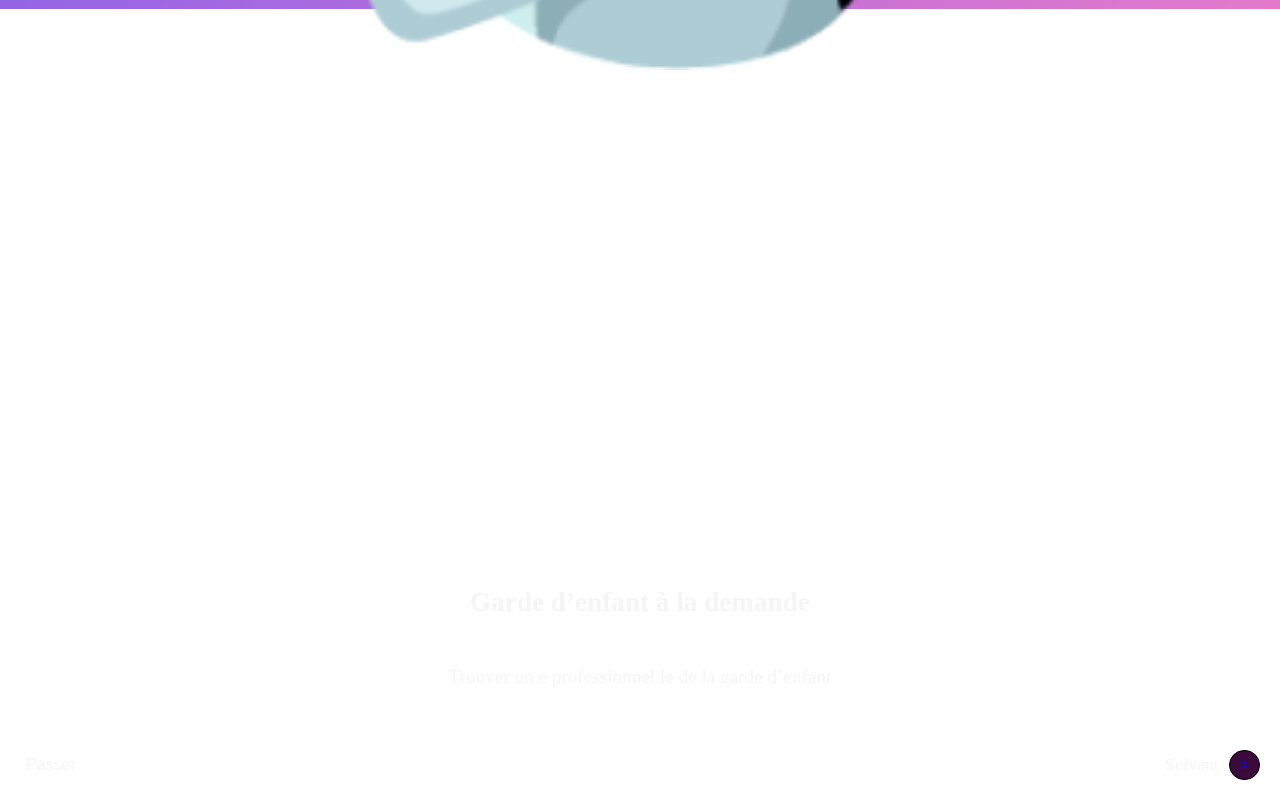
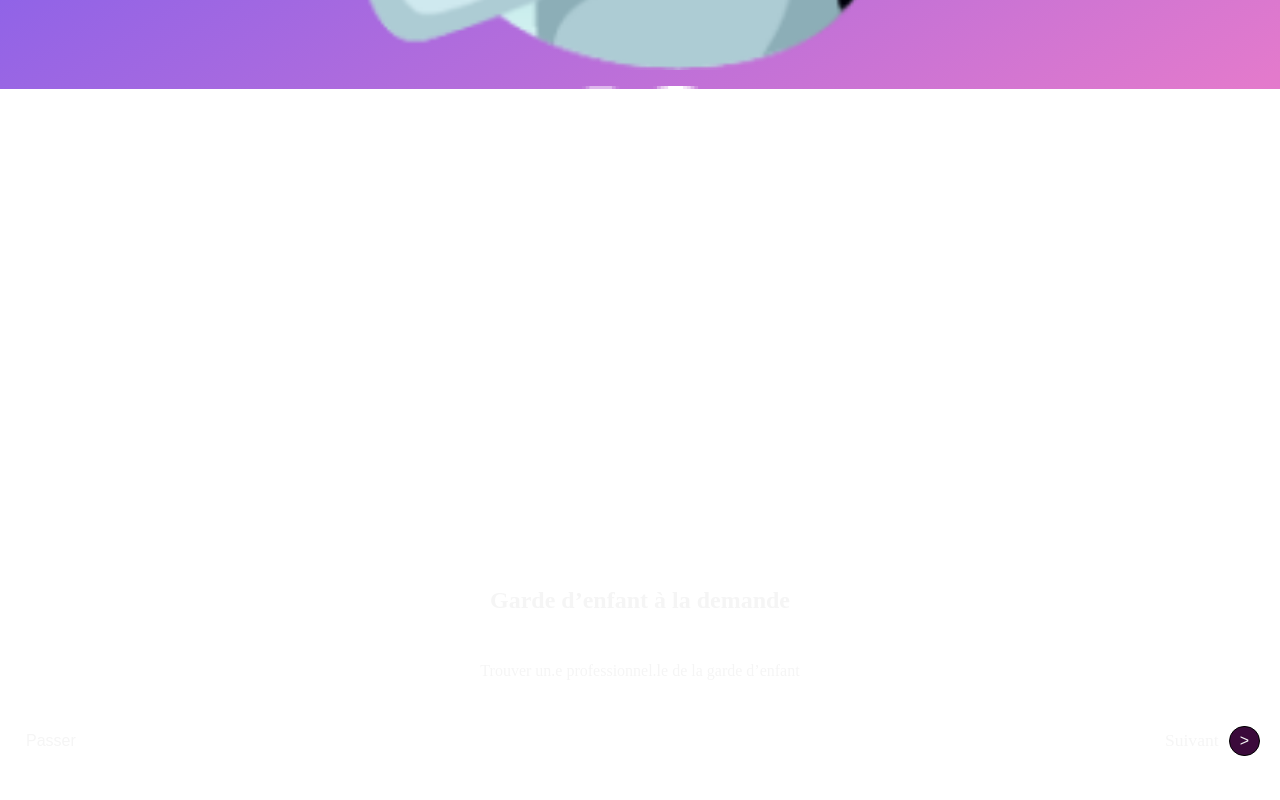
Before and after one commit to WildCodeSchool-2023-09/JS-RemoteFR-jurascripts-P3-Babyplace, a React (Vite) app in the folder frontend/: page /parents/rules in a window 1280 px wide. Shown: the part 791-1591 px from the top of the page. After the commit the page ends 1567 px from the top, so only its background shows below. Built offline with nearby package versions, Linux system fonts and the light colour scheme.

Commit message:
update parents subscription

```diff
--- a/frontend/src/constants/dataGen.js
+++ b/frontend/src/constants/dataGen.js
@@ -0,0 +1,13 @@
+// text caroussel
+const tutorial = [
+  {
+    id: 1,
+    text: "Trouver un.e professionnel.le de la garde d’enfant",
+  },
+  {
+    id: 2,
+    text: "Réservez une place en moins de 60 secondes et obtenez une solution de garde, même pour le lendemain !",
+  },
+];
+
+export default tutorial;
--- a/frontend/src/main.jsx
+++ b/frontend/src/main.jsx
@@ -5,6 +5,7 @@ import "./App.css";
 import App from "./App";
 import NotFound from "./pages/NotFound";
 import StructureConnexion from "./pages/structure/StructureConnexion";
+import ParentsInscription from "./pages/parents/ParentsInscription";
 import ParentsConnexion from "./pages/parents/ParentsConnexion";
 import ParentsTutorial from "./pages/parents/ParentsTutorial";
 
@@ -13,6 +14,7 @@ ReactDOM.createRoot(document.getElementById("root")).render(
     <Router>
       <Routes>
         <Route path="/" element={<App />} />
+        <Route path="/parents/subscribe" element={<ParentsInscription />} />
         <Route path="/parents/connexion" element={<ParentsConnexion />} />
         <Route path="/parents/rules" element={<ParentsTutorial />} />
         <Route path="/pro/connexion" element={<StructureConnexion />} />
--- a/frontend/src/pages/Home.jsx
+++ b/frontend/src/pages/Home.jsx
@@ -8,7 +8,7 @@ function Home() {
       <img className="logo" src={logo} alt="logo" />
       <h5 className="choiceConnection"> Vous êtes : </h5>
       <div className="buttons">
-        <Link to="/parents/connexion">
+        <Link to="/parents/subscribe">
           <button type="button" className="espaceBtn">
             Un Parent
           </button>
--- a/frontend/src/pages/parents/ParentsConnexion.jsx
+++ b/frontend/src/pages/parents/ParentsInscription.jsx
@@ -6,7 +6,7 @@ import { logo, home } from "../../assets";
 const MAIL_REGEX = /^[^\s@]+@[^\s@]+\.[^\s@]+$/;
 const PWD_REGEX = /^(?=.*[a-z])(?=.*[A-Z])(?=.*[0-9])(?=.*[!@#$%_-]).{8,23}$/;
 
-function ParentsConnexion() {
+function ParentsInscription() {
   const mailRef = useRef();
   const errRef = useRef();
 
@@ -73,7 +73,8 @@ function ParentsConnexion() {
         </div>
         <div className="spaceContainer">
           <h3 className="spaceConnexion">
-            Vous avez déjà un compte ? Cliquez-ici!
+            Vous avez déjà un compte ?{" "}
+            <Link to="/parents/connexion">Cliquez-ici</Link>
           </h3>
           <section>
             <p
@@ -160,4 +161,4 @@ function ParentsConnexion() {
   );
 }
 
-export default ParentsConnexion;
+export default ParentsInscription;
--- a/frontend/src/pages/parents/ParentsTutorial.jsx
+++ b/frontend/src/pages/parents/ParentsTutorial.jsx
@@ -1,18 +1,16 @@
 import "../../styles/parents_tutorials.scss";
-// import { useState } from "react";
+import React, { useState } from "react";
 import { Link } from "react-router-dom";
+import tutorial from "../../constants/dataGen";
 import { logo, home } from "../../assets";
 
 function ParentsTutorial() {
-  // const [nextText, setNextText] = useState(false);
+  const [tutorialText, setTutorialText] = useState(0);
 
-  //   const tutorialNext = `Réservez une place en moins de
-  // 60 secondes et obtenez une solution
-  // de garde, même pour le lendemain !`;
-
-  // const handleNextClick = () => {
-  //   setNextText(true);
-  // };
+  const handleNextClick = () => {
+    const nextText = (tutorialText + 1) % tutorial.length;
+    setTutorialText(nextText);
+  };
 
   return (
     <div className="parentTutorialContainer">
@@ -22,9 +20,7 @@ function ParentsTutorial() {
       </div>
       <div className="parentTutorial">
         <h1 className="parentTitle">Garde d’enfant à la demande</h1>
-        <p className="parentsObject">
-          Trouver un.e professionnel.le de la garde d’enfant
-        </p>
+        <p className="parentsObject">{tutorial[tutorialText].text}</p>
       </div>
       <div className="parentButton">
         <button className="previous" type="submit">
@@ -32,7 +28,7 @@ function ParentsTutorial() {
         </button>
         <div className="next">
           Suivant
-          <button className="btn" type="submit">
+          <button className="btn" type="submit" onClick={handleNextClick}>
             <Link to="/parents/rules">&gt;</Link>
           </button>
         </div>
--- a/frontend/src/styles/parents_connexion.scss
+++ b/frontend/src/styles/parents_connexion.scss
@@ -146,6 +146,10 @@
       border-radius: 5rem;
       transition: background-color 0.3s ease;
       margin-bottom: 0.5rem;
+
+      a {
+        color: whitesmoke;
+      }
     }
 
     .parentConnexionBtn:hover {
--- a/frontend/src/styles/parents_tutorials.scss
+++ b/frontend/src/styles/parents_tutorials.scss
@@ -4,7 +4,7 @@
 .parentTutorialContainer {
   display: flex;
   flex-direction: column;
-  height: 100vh;
+  height: 110vh;
 
   .parentContainer {
     .imgConnexionParent1 {
@@ -27,16 +27,16 @@
     display: flex;
     flex-direction: column;
     gap: 3rem;
-    margin-bottom: 2rem;
+    margin-bottom: 1rem;
     color: whitesmoke;
 
     .parentTitle {
-      font-size: 1.7rem;
+      font-size: 1.5rem;
       text-align: center;
     }
 
     .parentsObject {
-      font-size: 1.2rem;
+      font-size: 1rem;
       text-align: center;
     }
   }
@@ -76,6 +76,10 @@
       color: whitesmoke;
       border-radius: 5rem;
       transition: background-color 0.3s ease;
+      a {
+        color: whitesmoke;
+        text-decoration: none;
+      }
     }
 
     .btn:hover {
```
